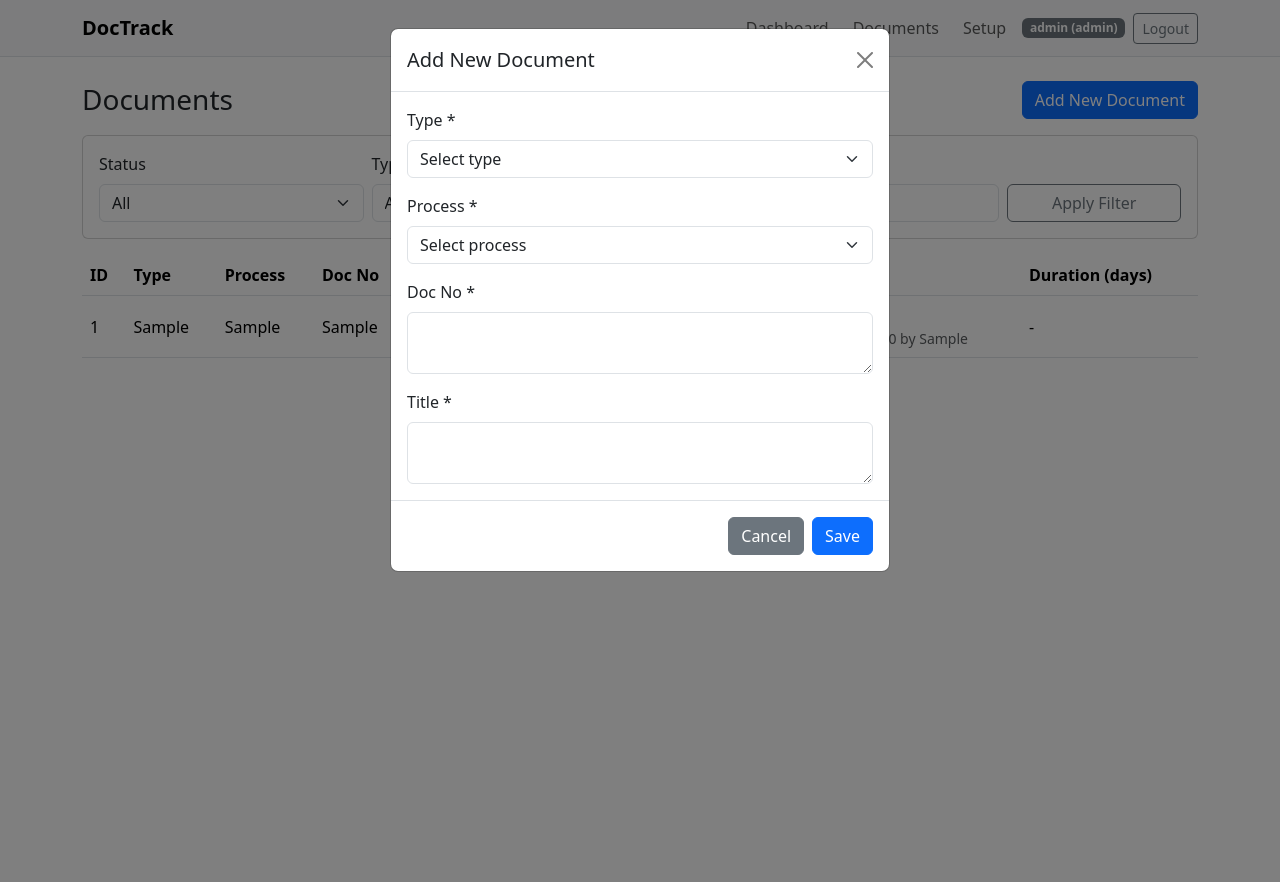
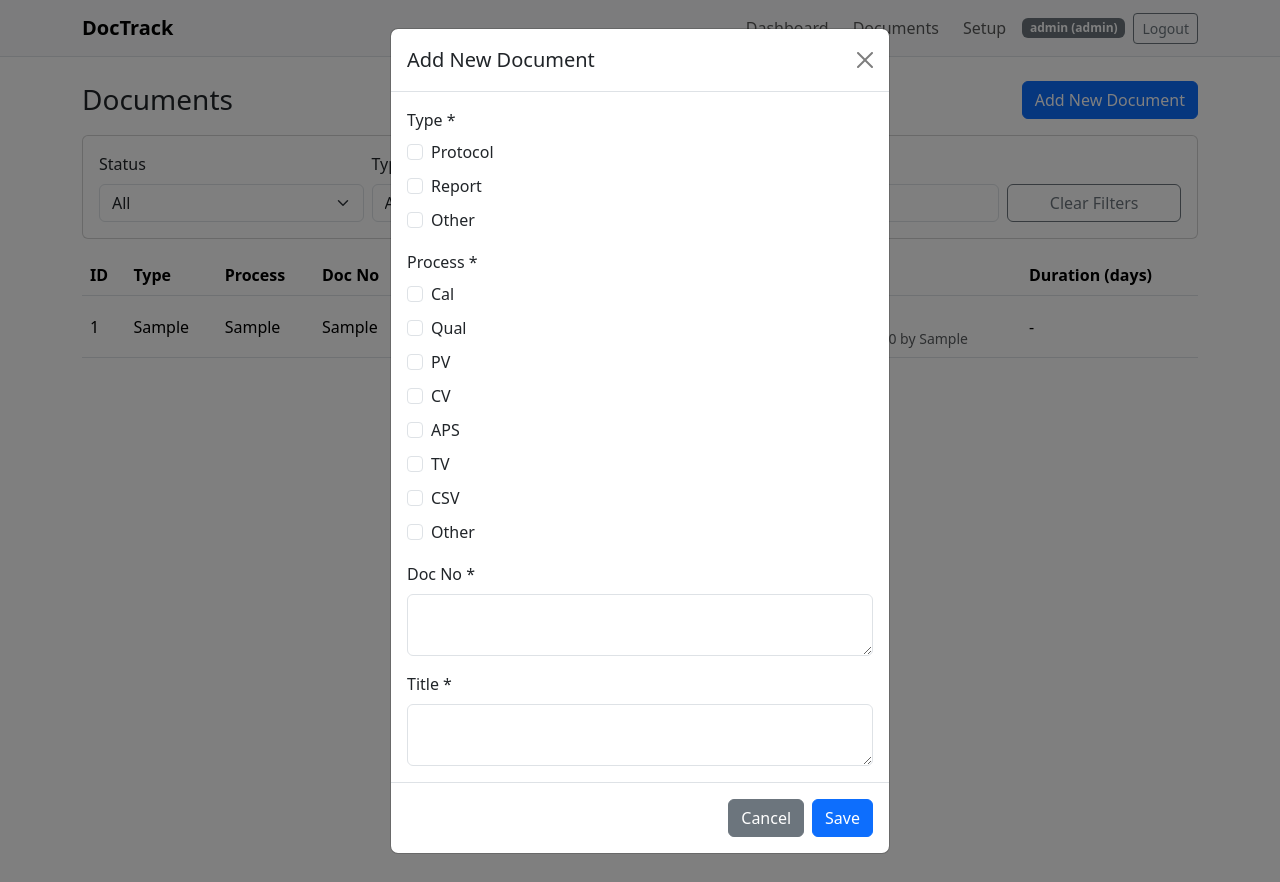
Before and after one commit to xf0123/DocTrack, a Flask app: page /documents in a window 1280 px wide, after a click on "Add New Document". Run offline with Flask 3, Linux system fonts and the light colour scheme; the visitor is signed in with stand-in values (Sample User, id 1); data comes from the database, SQL or seed files in the repository; tables that the repository leaves empty hold one stand-in row (values such as "Sample post").

Commit message:
Improve document filters and add modal duplicate warning

```diff
--- a/templates/documents.html
+++ b/templates/documents.html
@@ -6,11 +6,11 @@
   <button class="btn btn-primary" data-bs-toggle="modal" data-bs-target="#addDocumentModal">Add New Document</button>
 </div>
 
-<form class="card card-body mb-3" method="get">
+<form class="card card-body mb-3" method="get" id="documentsFilterForm">
   <div class="row g-2">
     <div class="col-md-3">
       <label class="form-label">Status</label>
-      <select class="form-select" name="status">
+      <select class="form-select" name="status" id="statusFilter">
         <option value="all" {{ 'selected' if status_filter == 'all' else '' }}>All</option>
         <option value="on_circulation" {{ 'selected' if status_filter == 'on_circulation' else '' }}>On circulation</option>
         <option value="approved_not_scanned" {{ 'selected' if status_filter == 'approved_not_scanned' else '' }}>Approved not scanned</option>
@@ -19,24 +19,24 @@
     </div>
     <div class="col-md-2">
       <label class="form-label">Type</label>
-      <select class="form-select" name="type">
+      <select class="form-select" name="type" id="typeFilter">
         <option value="all">All</option>
         {% for t in type_options %}<option value="{{ t }}" {{ 'selected' if type_filter == t else '' }}>{{ t }}</option>{% endfor %}
       </select>
     </div>
     <div class="col-md-2">
       <label class="form-label">Process</label>
-      <select class="form-select" name="process">
+      <select class="form-select" name="process" id="processFilter">
         <option value="all">All</option>
         {% for p in process_options %}<option value="{{ p }}" {{ 'selected' if process_filter == p else '' }}>{{ p }}</option>{% endfor %}
       </select>
     </div>
     <div class="col-md-3">
       <label class="form-label">Search</label>
-      <input class="form-control" type="text" name="q" value="{{ q }}" placeholder="Doc no or title" />
+      <input class="form-control" type="text" name="q" id="searchFilter" value="{{ q }}" placeholder="Doc no or title" />
     </div>
     <div class="col-md-2 d-grid align-self-end">
-      <button class="btn btn-outline-secondary" type="submit">Apply Filter</button>
+      <button class="btn btn-outline-secondary" type="button" id="clearFiltersBtn">Clear Filters</button>
     </div>
   </div>
 </form>
@@ -114,22 +114,32 @@
 
 <div class="modal fade" id="addDocumentModal" tabindex="-1" aria-hidden="true">
   <div class="modal-dialog">
-    <form class="modal-content" method="post" action="{{ url_for('add_document') }}">
+    <form class="modal-content" method="post" action="{{ url_for('add_document') }}" id="addDocumentForm" data-doc-nos='{{ docs | map(attribute="doc_no") | list | tojson }}'>
       <div class="modal-header"><h2 class="h5 modal-title">Add New Document</h2><button type="button" class="btn-close" data-bs-dismiss="modal"></button></div>
       <div class="modal-body d-grid gap-3">
         <div>
           <label class="form-label">Type *</label>
-          <select class="form-select" name="type" required>
-            <option value="">Select type</option>
-            {% for t in type_options %}<option value="{{ t }}">{{ t }}</option>{% endfor %}
-          </select>
+          <div class="d-grid gap-2">
+            {% for t in type_options %}
+            <div class="form-check">
+              <input class="form-check-input js-single-checkbox" type="checkbox" data-group="type" id="type-{{ loop.index }}" value="{{ t }}">
+              <label class="form-check-label" for="type-{{ loop.index }}">{{ t }}</label>
+            </div>
+            {% endfor %}
+          </div>
+          <input type="hidden" name="type" id="selectedType" required>
         </div>
         <div>
           <label class="form-label">Process *</label>
-          <select class="form-select" name="process" required>
-            <option value="">Select process</option>
-            {% for p in process_options %}<option value="{{ p }}">{{ p }}</option>{% endfor %}
-          </select>
+          <div class="d-grid gap-2">
+            {% for p in process_options %}
+            <div class="form-check">
+              <input class="form-check-input js-single-checkbox" type="checkbox" data-group="process" id="process-{{ loop.index }}" value="{{ p }}">
+              <label class="form-check-label" for="process-{{ loop.index }}">{{ p }}</label>
+            </div>
+            {% endfor %}
+          </div>
+          <input type="hidden" name="process" id="selectedProcess" required>
         </div>
         <div>
           <label class="form-label">Doc No *</label>
```
Also changed, not shown: static/app.js (+71 -0 lines).
